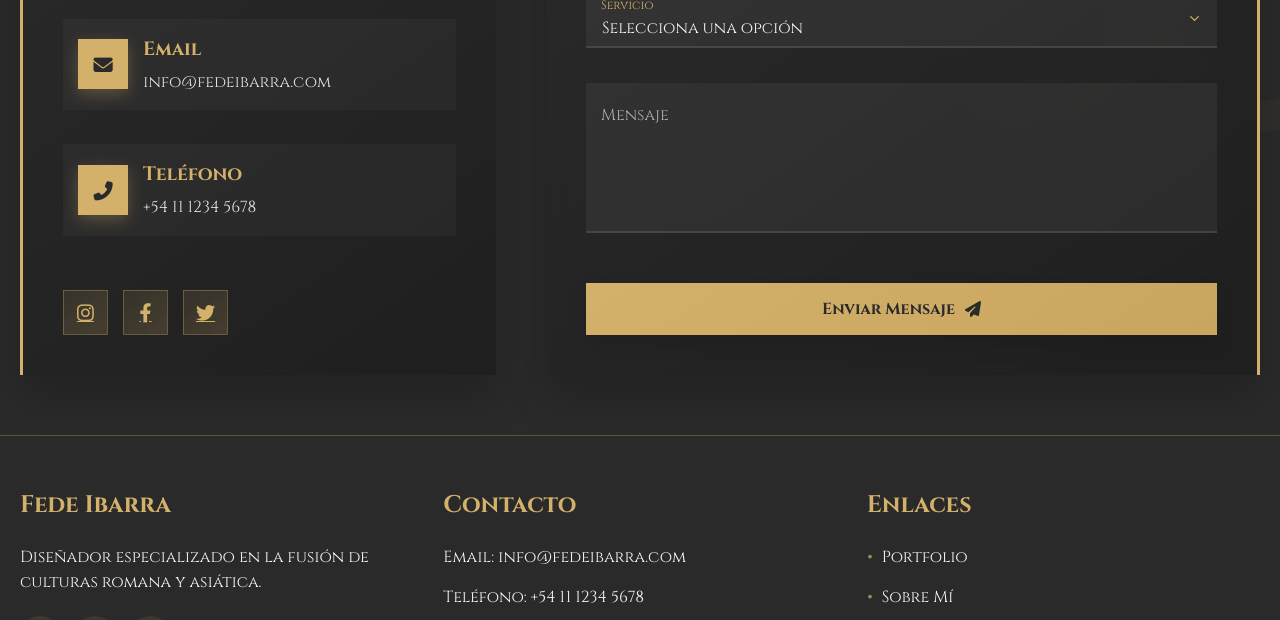
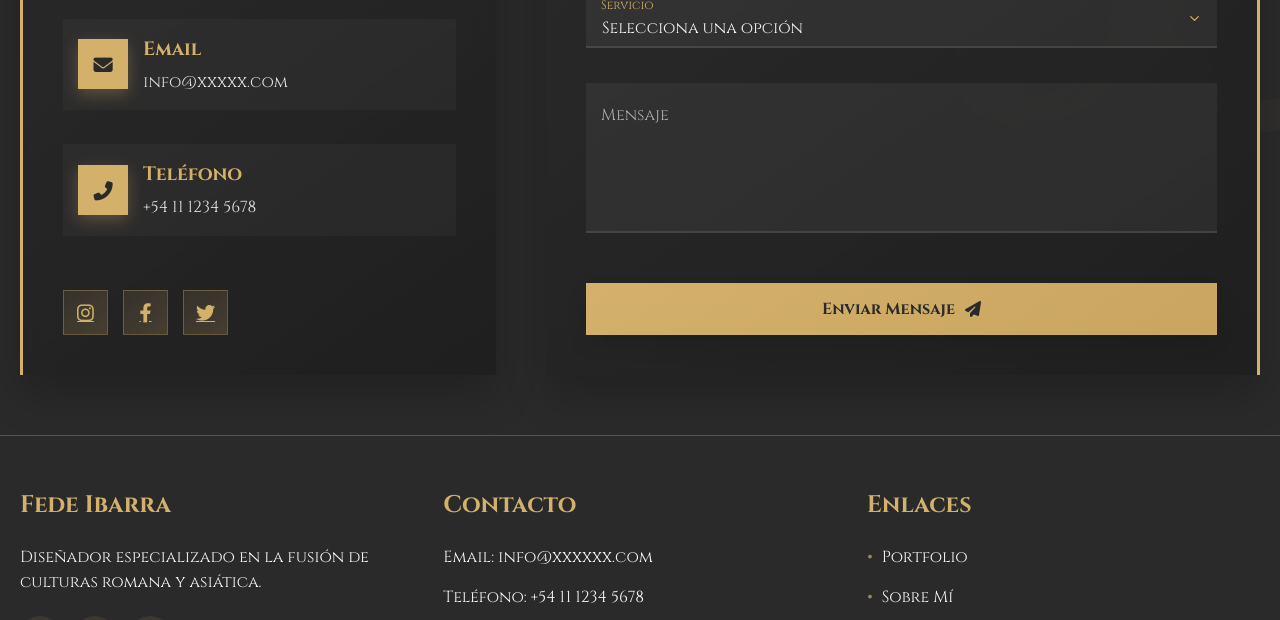
Before and after one commit to MefCode/fede_ibarra, a plain HTML site: page index.html in a window 1280 px wide. Shown: the part 3133-3753 px from the top of the page. Drawn offline with nearby package versions, Linux system fonts and the light colour scheme.

Commit message:
Update index.html

```diff
--- a/index.html
+++ b/index.html
@@ -1251,7 +1251,7 @@
                         </div>
                         <div class="contact-details">
                             <h3>Email</h3>
-                            <p>info@fedeibarra.com</p>
+                            <p>info@xxxxx.com</p>
                         </div>
                     </div>
                     <div class="contact-card">
@@ -1322,7 +1322,7 @@
                 </div>
                 <div class="footer-column">
                     <h3>Contacto</h3>
-                    <p>Email: info@fedeibarra.com</p>
+                    <p>Email: info@xxxxxx.com</p>
                     <p>Teléfono: +54 11 1234 5678</p>
                     <p>Buenos Aires, Argentina</p>
                 </div>
```
